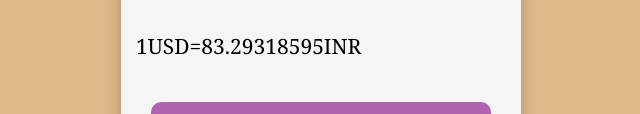
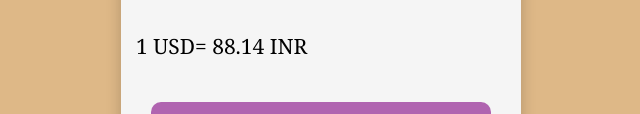
Before and after one commit to Sakshibansal027/Currency-Converter, a plain HTML site: page index.html in a window 1280 px wide. Shown: the part 433-547 px from the top of the page, without its empty margins (319-959 px from the left). Drawn offline with Linux system fonts and the light colour scheme.

Commit message:
index.html

```diff
--- a/index.html
+++ b/index.html
@@ -53,7 +53,7 @@
             </select>
           </div>
         </div>
-        <div class="text">1USD=83.29318595INR</div>
+        <div class="text">1 USD= 88.14 INR</div>
         <div class="button">
           <button class="btn">Get Exchange Rate</button>
         </div>
```
